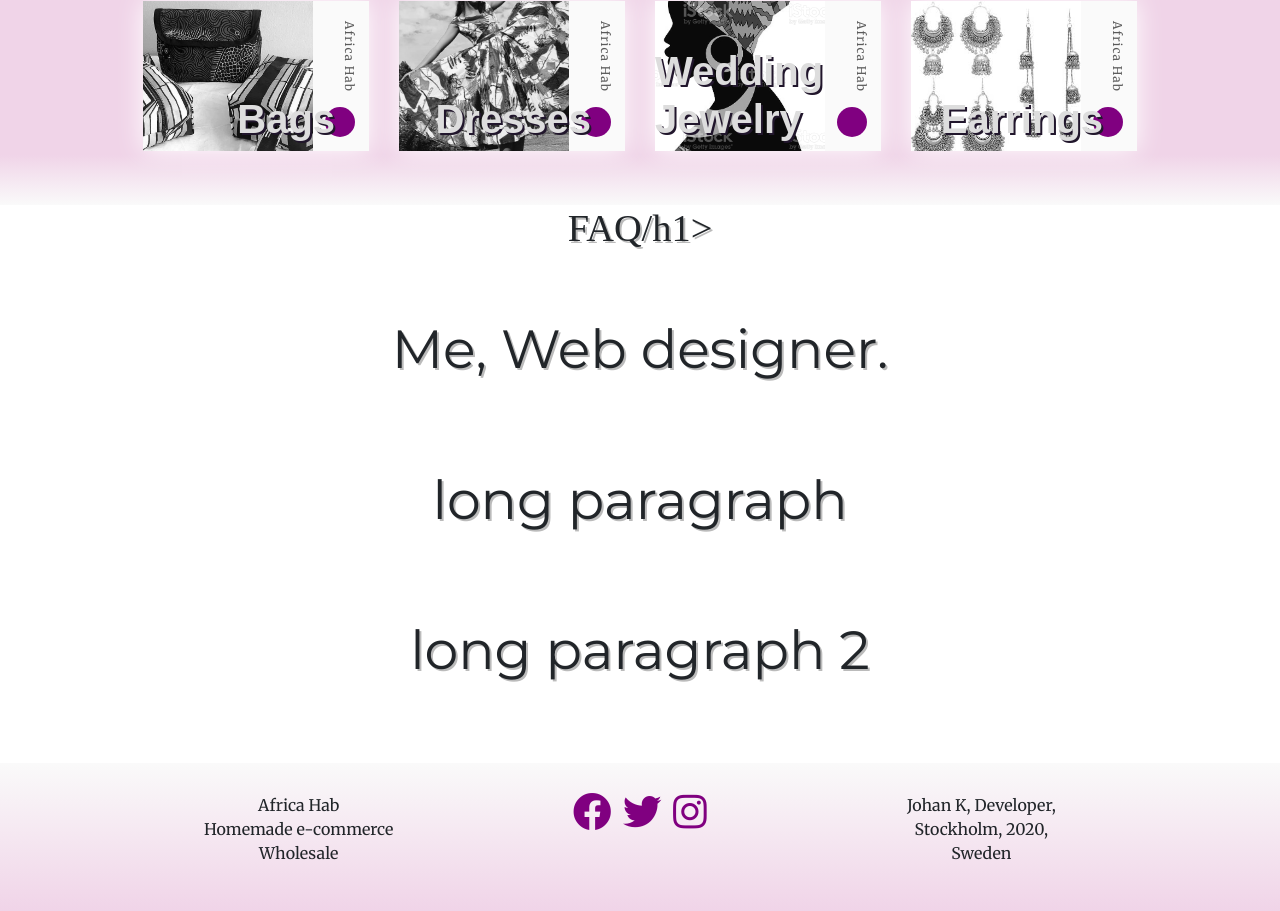
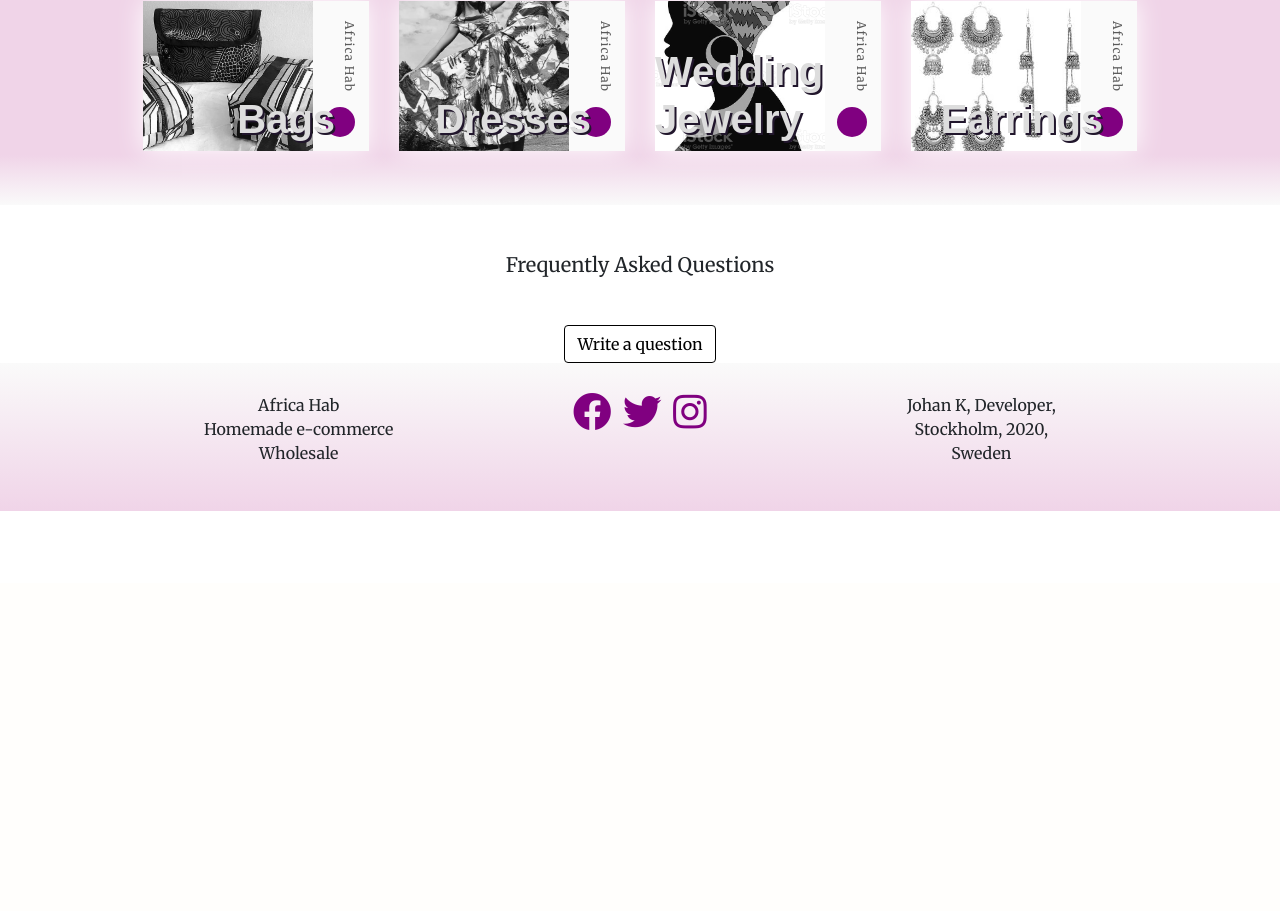
Before and after one commit to Voggastur/full-stack-framework-project, a Django app: page /faq/ in a window 1280 px wide. Shown: the part 217-1128 px from the top of the page. After the commit the page ends 728 px from the top, so only its background shows below. Run offline with Django 3.2, Linux system fonts and the light colour scheme; data that the repository does not hold is empty; parts of the project's set-up code (start-up, migrations or seed data) failed here and were passed over; some libraries are stand-ins or nearby versions.

Commit message:
added edit_question template, basically a QuestionForm page, FAQ main added display of questions and answers, along with edit buttons for legitimate users

```diff
--- a/faq/templates/faq/faq.html
+++ b/faq/templates/faq/faq.html
@@ -1,23 +1,92 @@
-{% extends "base.html" %}
+{% extends 'base.html' %}
 {% load static %}
+
 {% block extra_title %}- FAQ{% endblock %}
+{% block content %}
 
-{% block content %}
-<div class="container">
-	<div class="about">
-		<h1 class="about-title">FAQ/h1>
-		<div class="about-container">
-			<p class="about-text">
-                Me, Web designer.
-                <br>
-                <br>
-                long paragraph
-                <br>
-                <br>
-                long paragraph 2
-			</p>
+<h5 class="text-center my-5">Frequently Asked Questions</h5>
+
+{% for question in questions %}
+<div class="container my-5">
+  <div class="card">
+    <div class="card-header">
+      <h4>
+        {{ question.text }}
+      </h4>
+      <p class="font-italic text-left">Posted by
+      {% if question.created_by %}{{question.created_by}}{% else %}Guest{% endif %} at
+      {% if question.created_at %}{{question.created_at}}{% else %}an unknown time{% endif %}</p>
+    </div>
+    <div class="card-body">
+        <div>
+          {% if answers.related_question %}
+          <p class="text-left">{{answers.text}}</p>
+          <p class="text-left">{{answers.created_at}}</p>
+              {% if request.user.is_superuser %}
+		      <a class="btn btn-outline-black" href="#"
+		    		aria-label="delete button">Edit Answer</a>
+              <a class="btn btn-outline-black" href="#"
+		    		aria-label="delete button">Delete Answer</a>
+              {% endif %}
+          {% else %}
+          <p class="text-left">No answer submitted by admin yet</p>
+              {% if request.user.is_superuser %}
+              <a class="btn btn-outline-black" href="#"
+		    		aria-label="edit button">Add Answer</a>
+              {% endif %}
+          {% endif %}
+
+        </div>
+    </div>
+    <div class="card-footer">
+        {% if question.created_by == request.user %}
+            {% if not locked %}
+		<div class="button-wrapper">
+			<a class="btn btn-outline-black" href="{% url 'edit_question' question.id %}"
+				aria-label="edit button">Edit</a>
+			<a class="btn btn-outline-black" href="{% url 'delete_question' question.id %}"
+				aria-label="delete button">Delete</a>
+		</div>
+            {% endif %}
+		{% endif %}
+        {% if request.user.is_superuser %}
+        <div class="button-wrapper outline-primary float-right">
+			<a class="btn btn-outline-black" href="{% url 'edit_question' question.id %}"
+				aria-label="edit button">Edit Question</a>
+			<a class="btn btn-outline-black" href="{% url 'delete_question' question.id %}"
+				aria-label="delete button">Delete Question</a>
+		</div>
+        {% endif %}
+        <p class="text-muted text-italic"><small>Question will be locked for editing after Admin answer</small></p>
+    </div>
+  </div>
+</div>
+{% endfor %}
+<!-- Button trigger modal with form for 'add_question' view -->
+<button type="button" class="btn btn-large btn-outline-black d-block m-auto my-10" data-toggle="modal" data-target="#questionModal">
+Write a question
+</button>
+<div class="modal fade" id="questionModal" tabindex="-1" role="dialog" aria-labelledby="questionModalLabel"
+	aria-hidden="true">
+	<div class="modal-dialog" role="document">
+		<div class="modal-content">
+			<div class="modal-header">
+				<h5 class="modal-title">Enter Question to post</h5>
+				<button type="button" class="close" data-dismiss="modal" aria-label="Close">
+                        <span aria-hidden="true">&times;</span>
+                    </button>
+			</div>
+			<div class="modal-body">
+				<form class="form" method="POST" action="{% url 'add_question' %}">
+					{% csrf_token %}
+                    {{ qform }}
+                    <div class="px-40">
+						<button class="btn btn-outline-black float-left" type="submit">Submit Question</button>
+						<a class="btn btn-outline-black float-right" data-dismiss="modal">Cancel</a>
+					</div>
+				</form>
+			</div>
 		</div>
 	</div>
 </div>
-
 {% endblock %}
```
Also changed, not shown: faq/templates/faq/edit_question.html (added, +28 -0 lines).
